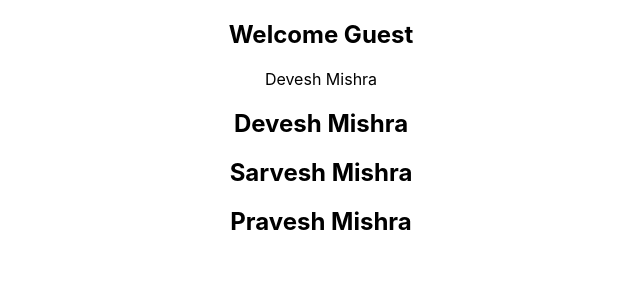
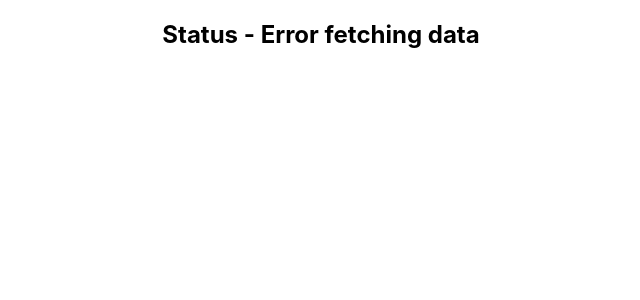
Before and after one commit to devmishra88/React-TypeScript, a React (Create React App) app: page / in a window 1280 px wide. Shown: the top 300 px of the page, without its empty margins (319-959 px from the left). Built offline with nearby package versions, Linux system fonts and the light colour scheme.

Commit message:
union of string literals intro

```diff
--- a/src/App.tsx
+++ b/src/App.tsx
@@ -3,6 +3,7 @@
 import { Greet } from "./components/Greet";
 import { Person } from "./components/Person";
 import { PersonList } from "./components/PersonList";
+import { Status } from "./components/Status";
 
 function App() {
   const personName = {
@@ -26,9 +27,10 @@
 
   return (
     <div className="App">
-      <Greet name="Devesh" messageCount={10} isLoggedIn={false} />
+      {/* <Greet name="Devesh" messageCount={10} isLoggedIn={false} />
       <Person name={personName} />
-      <PersonList names={nameList}/>
+      <PersonList names={nameList}/> */}
+      <Status status="error"/>
     </div>
   );
 }
--- /dev/null
+++ b/src/components/Status.tsx
@@ -0,0 +1,23 @@
+/*---------union of string literals intro to assing only specific status value-------------*/
+type StatusProps = {
+    status:`loading` | `success` | `error`
+}
+
+export const Status = (props:StatusProps) => {
+    let message
+    if(props.status === `loading`){
+        message = "Loading..."
+    }
+    else if(props.status === `success`){
+        message = "Data fetched successfully"
+    }
+    else if(props.status === `error`){
+        message = "Error fetching data"
+    }
+
+  return (
+    <div>
+        <h2>Status - {message}</h2>
+    </div>
+  )
+}
```
